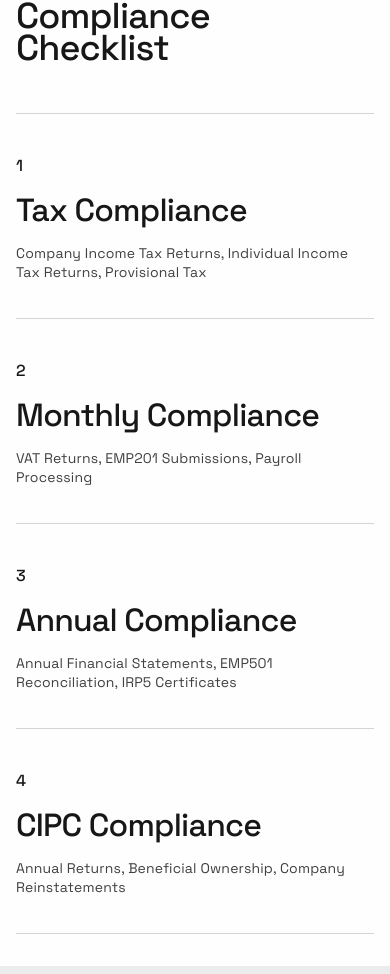
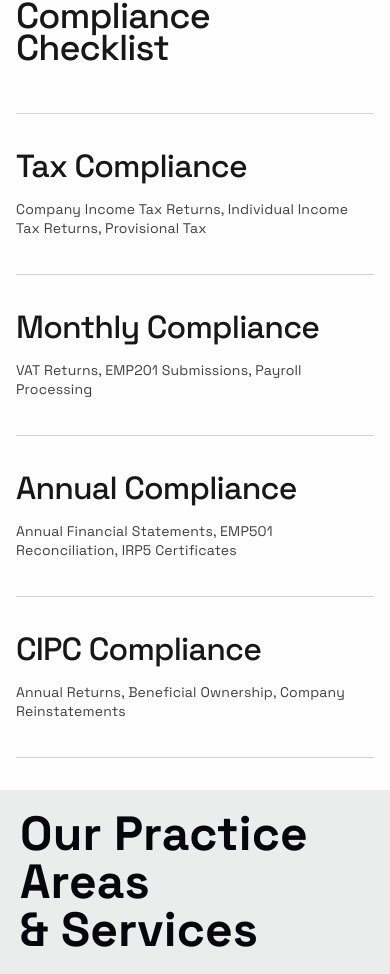
Before and after one commit to AustinMaturure/compliance-hub, a React (Vite) app in the folder compliance-hub/: page / in a window 390 px wide. Shown: the part 1761-2735 px from the top of the page. Built offline with nearby package versions, Linux system fonts and the light colour scheme; a web font is replaced by a local one.

Commit message:
[C] - Client style adjustments

```diff
--- a/compliance-hub/src/components/compliance-cards.tsx
+++ b/compliance-hub/src/components/compliance-cards.tsx
@@ -44,7 +44,7 @@
               index === 1 ? 'motion-delay-1' : index >= 2 ? 'motion-delay-2' : ''
             }`}
           >
-            <p className="pt-1 text-base font-medium">{index + 1}</p>
+            <p className="pt-1 text-base font-medium hidden md:block">{index + 1}</p>
             <h3 className="text-[2rem] font-medium leading-[1.05] tracking-tight">{card.title}</h3>
             <p className="max-w-[360px] text-sm leading-snug text-neutral-700 md:justify-self-end">
               {card.items.join(", ")}
```
